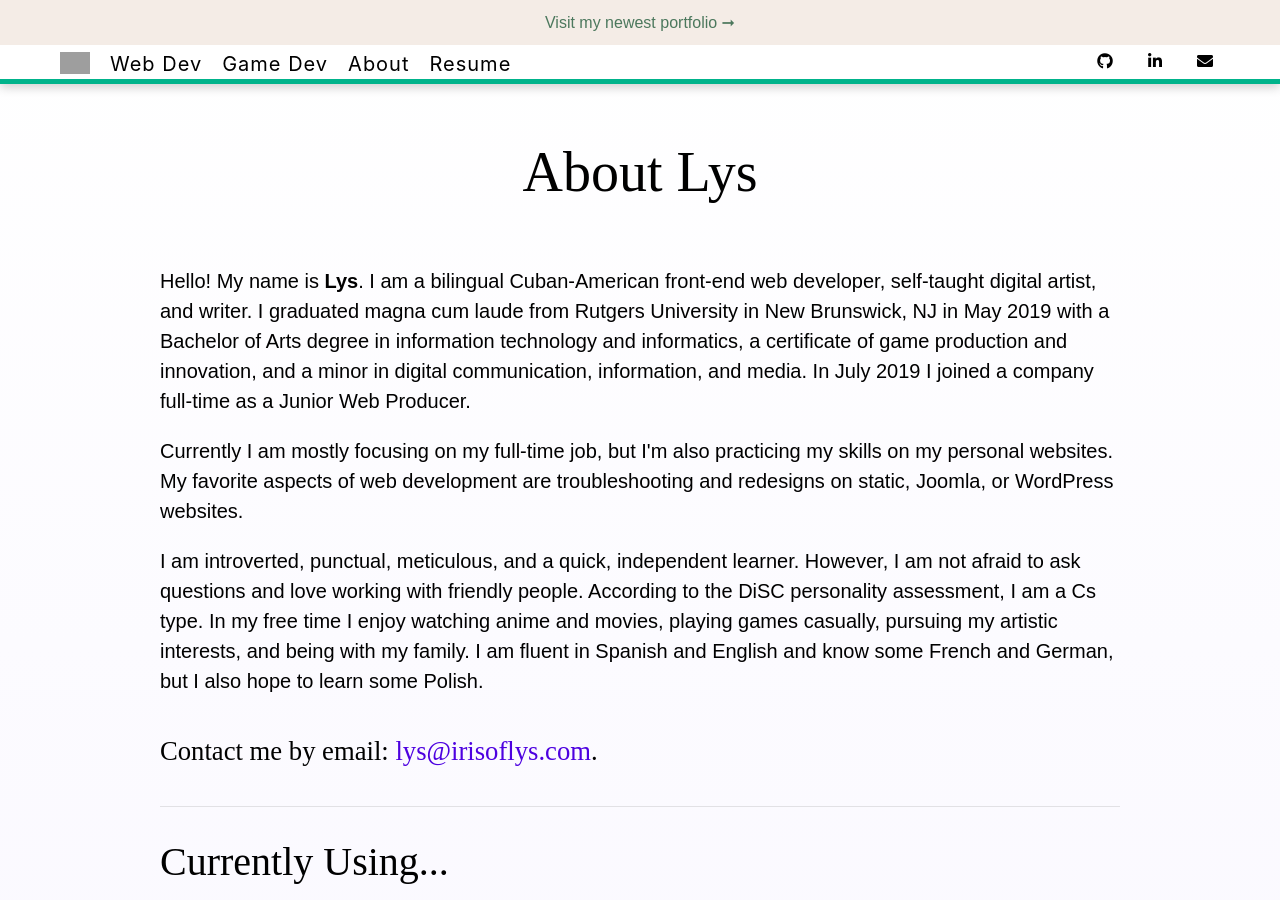
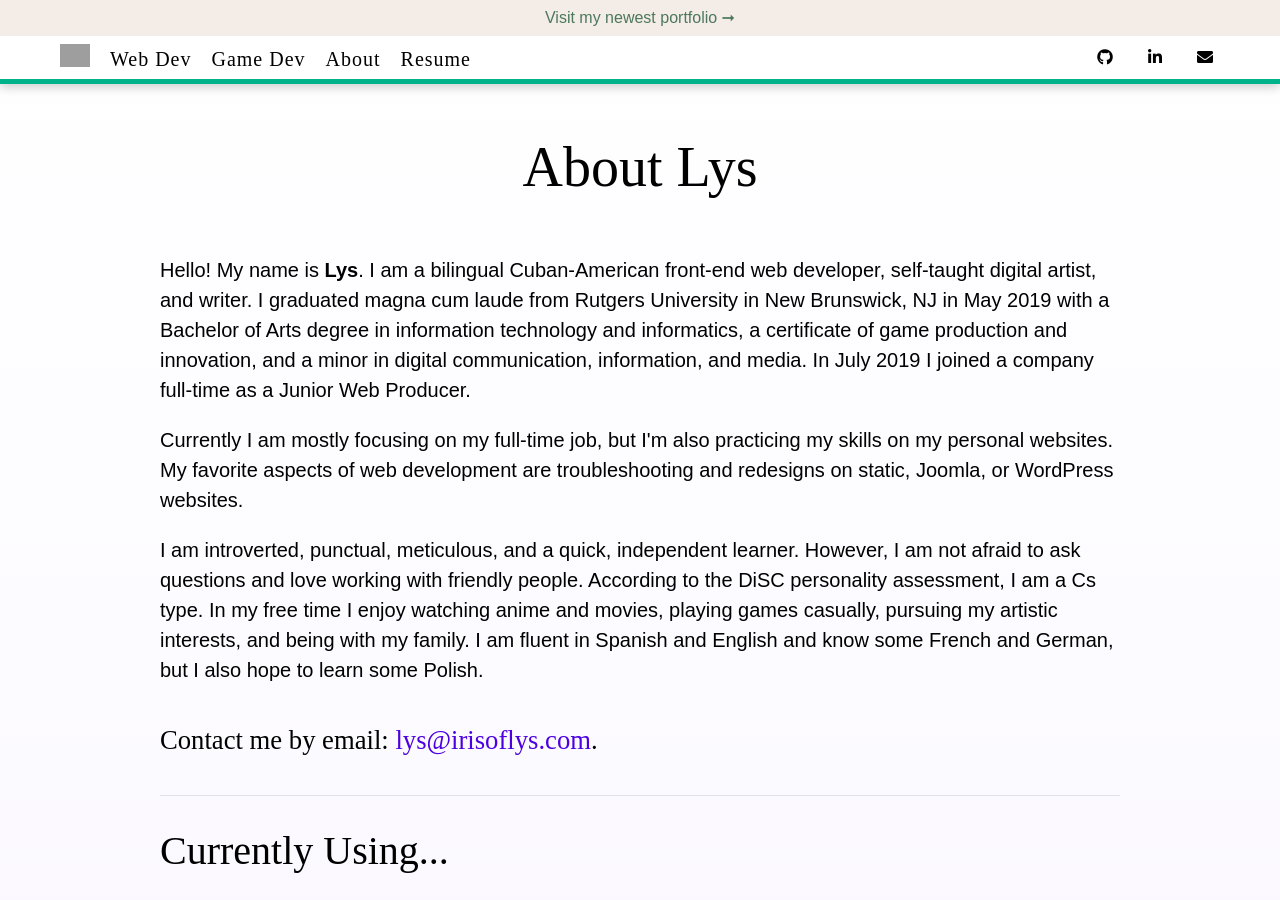
Before and after one commit to liz-lorena/mid-2019, a Jekyll site: the page built from about/index.html, in a window 1280 px wide and 900 px high. Built offline with Jekyll 4.4.1, drawn with Linux system fonts in a browser that asks for light colours; nearby versions of some CDN libraries; grey boxes are pictures that could not be loaded.

Commit message:
Update default.html

```diff
--- a/_layouts/default.html
+++ b/_layouts/default.html
@@ -36,7 +36,7 @@
   })(jQuery);
 </script>
 
-<link href="cssreset.css" rel="stylesheet">
+<link href="/mid-2019/cssreset.css" rel="stylesheet">
 <link href="/mid-2019/index.css" rel="stylesheet">
 <link rel="shortcut icon" type="image/x-icon" href="{{ site.image }}">
 
```
